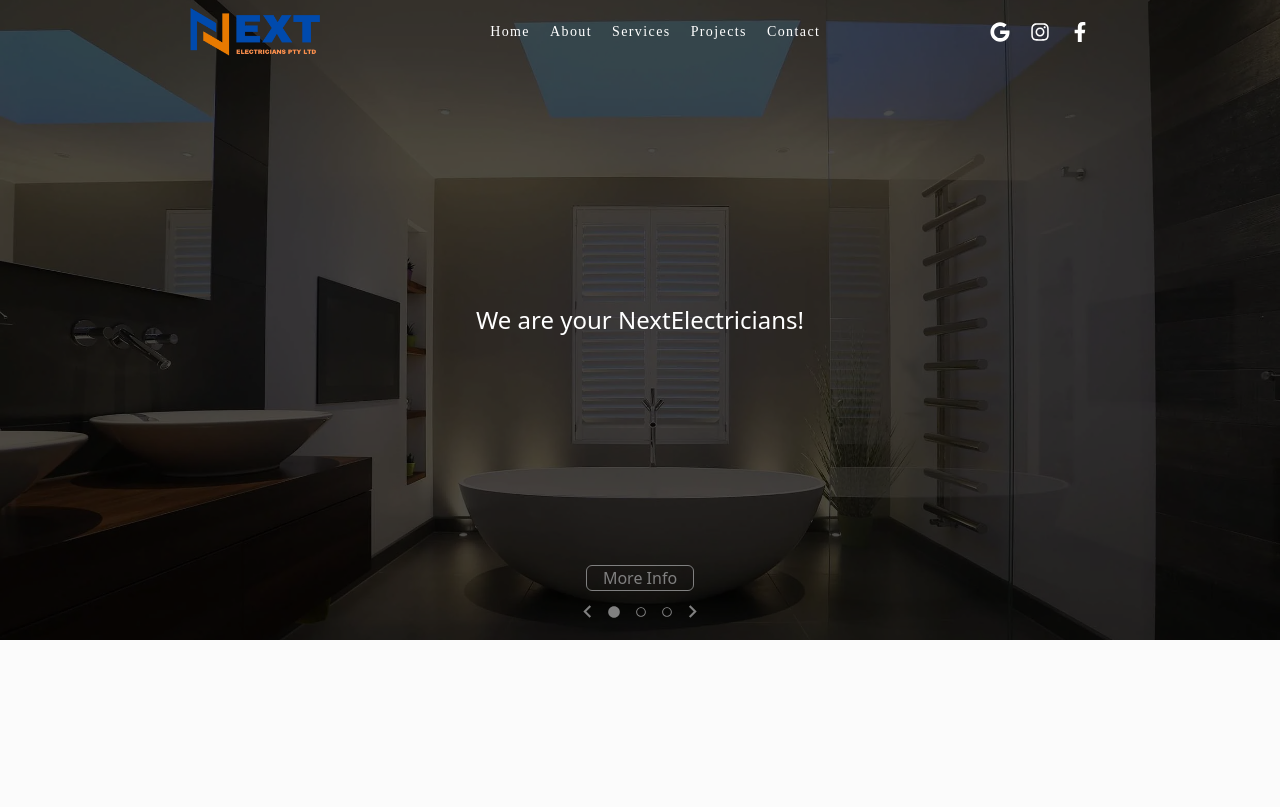
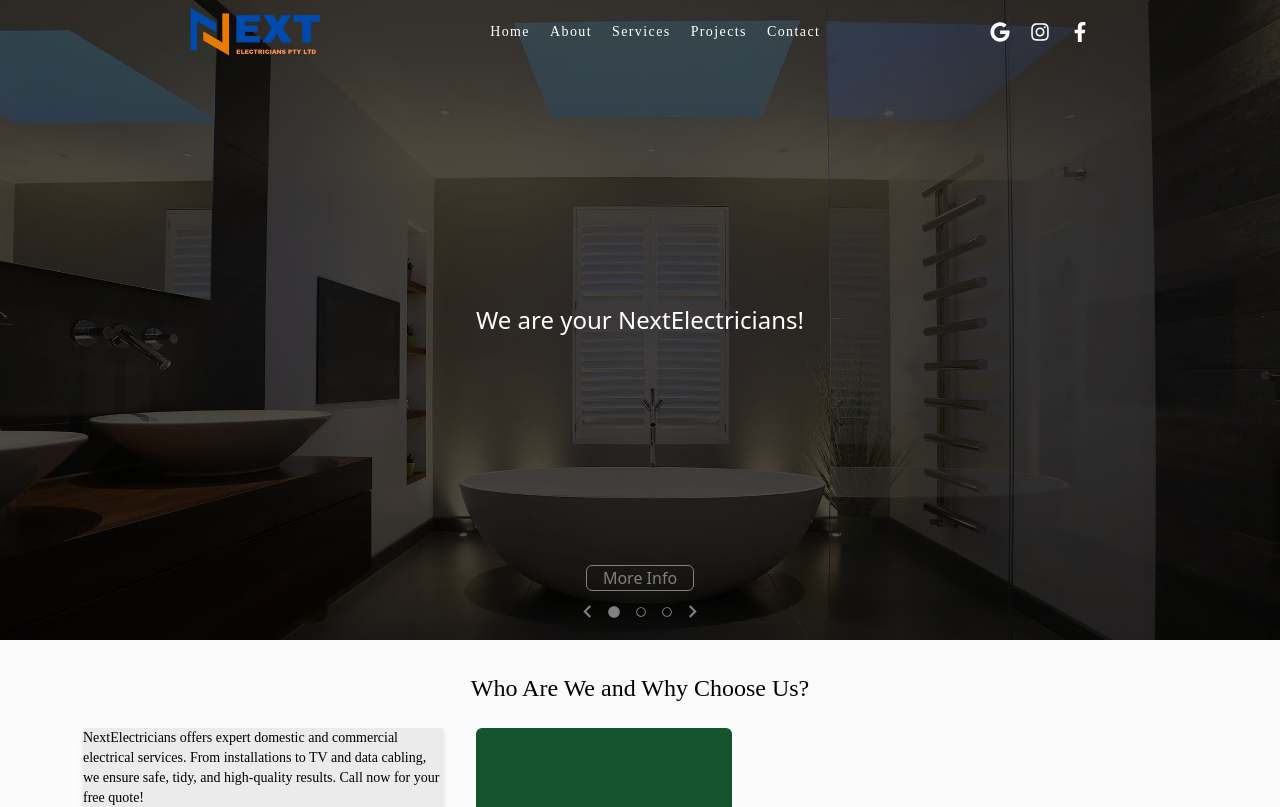
Before and after one commit to Wazmond/next-electricians, a Next.js app: page / in a window 1280 px wide. Shown: the top 807 px of the page. Built offline with nearby package versions, Linux system fonts and the light colour scheme; a web font is replaced by a local one.

Commit message:
Lightly started a different landing page

```diff
--- a/src/app/(frontend)/(pages)/home/landing/index.tsx
+++ b/src/app/(frontend)/(pages)/home/landing/index.tsx
@@ -3,13 +3,26 @@
 
 const Landing = () => {
   return (
-    <div className="h-svh w-screen">
+    // <div className="h-svh w-screen">
+      <div >
       <LandingImage />
       {/* Temporary component until I can get PayloadCMS properly setup. too much headache for now. this is a later feature */}
       {/* <h2>Landing</h2> */}
       {/* Payload image. with a button on btm right to pick different photos and 'check it out' */}
       {/* More vibrant and personal, photos of Lach and Hugh on either side of screen, and display photo in middle? */}
       {/* If more luxurious, 3/4? of screen of photo, and have the buttons, dimmed with vignette */}
+      {/* <div className='h-[80vh] w-full hidden md:flex flex-row border border-red-500'>
+        <div className='flex flex-col'>
+          <h1>Initial description or something</h1>
+          <h2>We are your NextElectricians!</h2>
+          CTA for contact
+        </div>
+        <div className=''>
+          <div>
+            <Image />
+          </div>
+        </div>
+      </div> */}
     </div>
   )
 }
```
